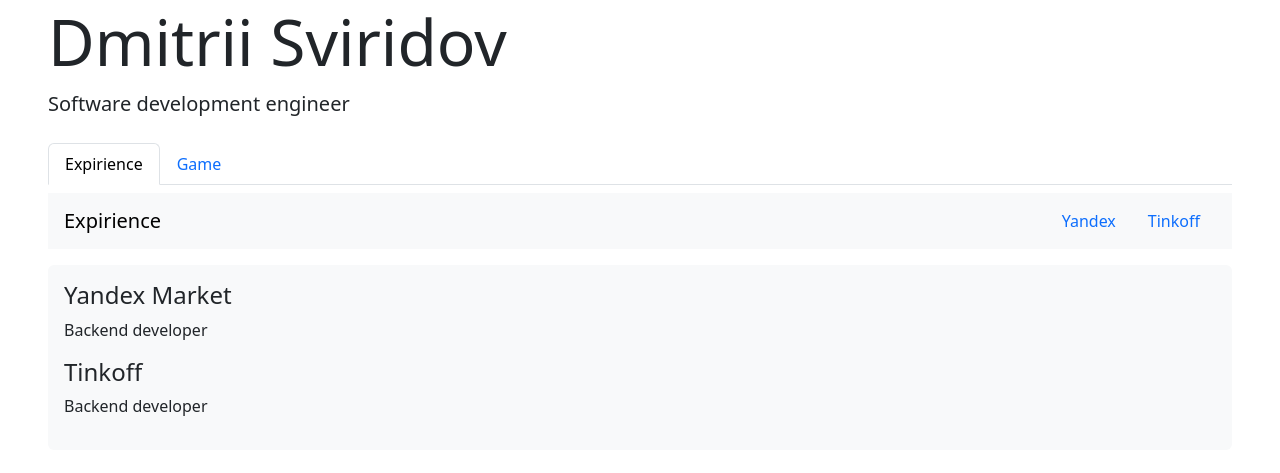
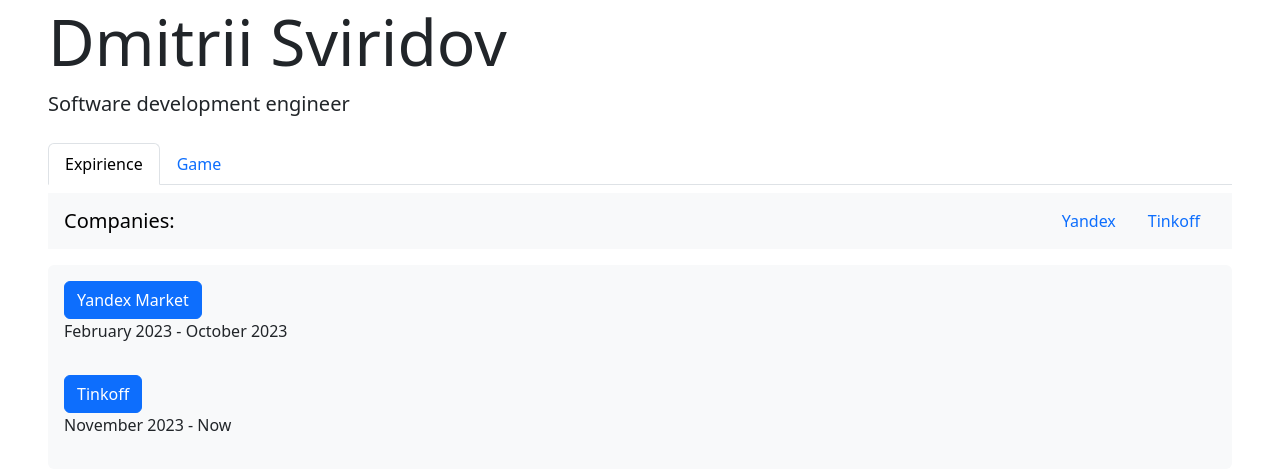
Before and after one commit to dsvdev/dsvdev.github.io, a plain HTML site: page index.html in a window 1280 px wide. Drawn offline with nearby package versions, Linux system fonts and the light colour scheme.

Commit message:
deleted init.js

```diff
--- a/index.html
+++ b/index.html
@@ -69,7 +69,6 @@
           </div>
     </div>
     <script src="https://cdn.jsdelivr.net/npm/bootstrap@5.3.3/dist/js/bootstrap.bundle.min.js" integrity="sha384-YvpcrYf0tY3lHB60NNkmXc5s9fDVZLESaAA55NDzOxhy9GkcIdslK1eN7N6jIeHz" crossorigin="anonymous"></script>
-    <script src="js/init.js"></script>
 </body>
 
 </html>
--- a/js/init.js
+++ /dev/null
@@ -1,9 +0,0 @@
-
-var xhr = typeof XMLHttpRequest != 'undefined' ? new XMLHttpRequest() : new ActiveXObject('Microsoft.XMLHTTP');
-xhr.open('get', '../expirience.html', true);
-xhr.onreadystatechange = function() {
-    if (xhr.readyState == 4 && xhr.status == 200) {
-        document.getElementById("content-block").innerHTML = xhr.responseText;
-    }
-}
-xhr.send();
```
